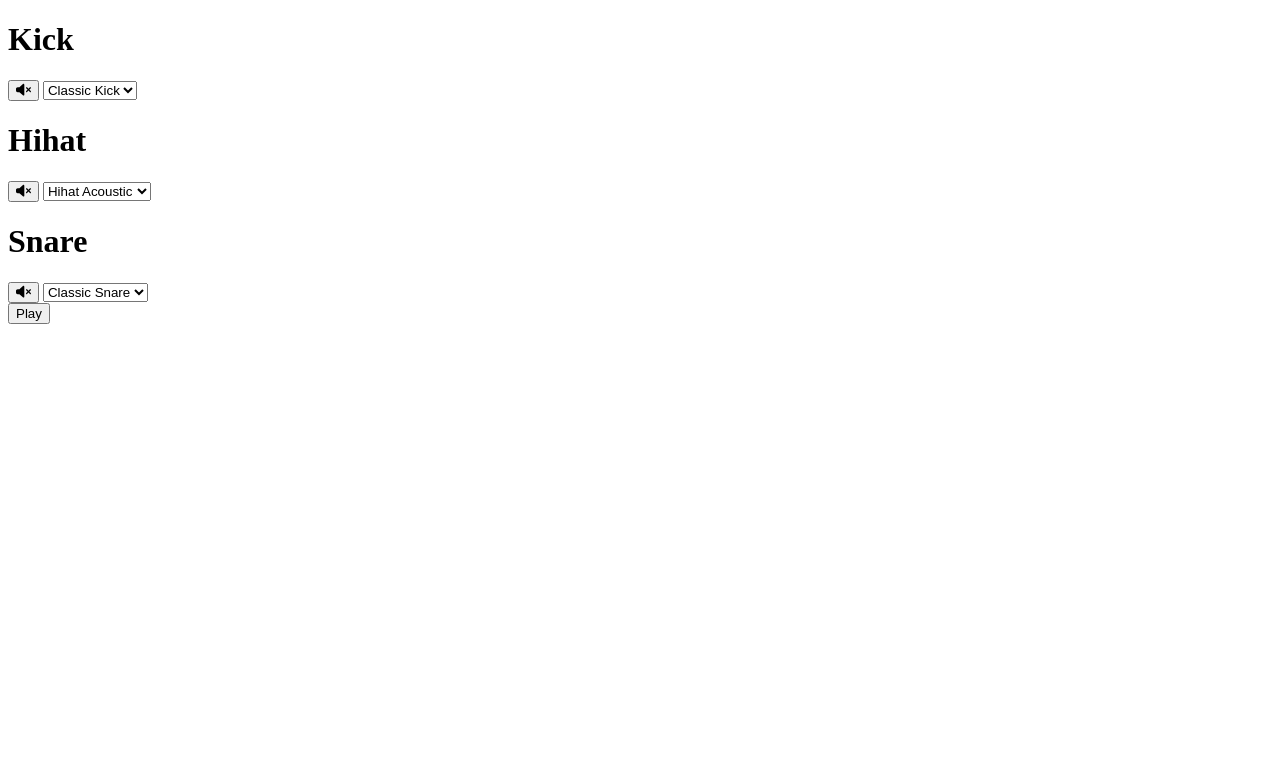
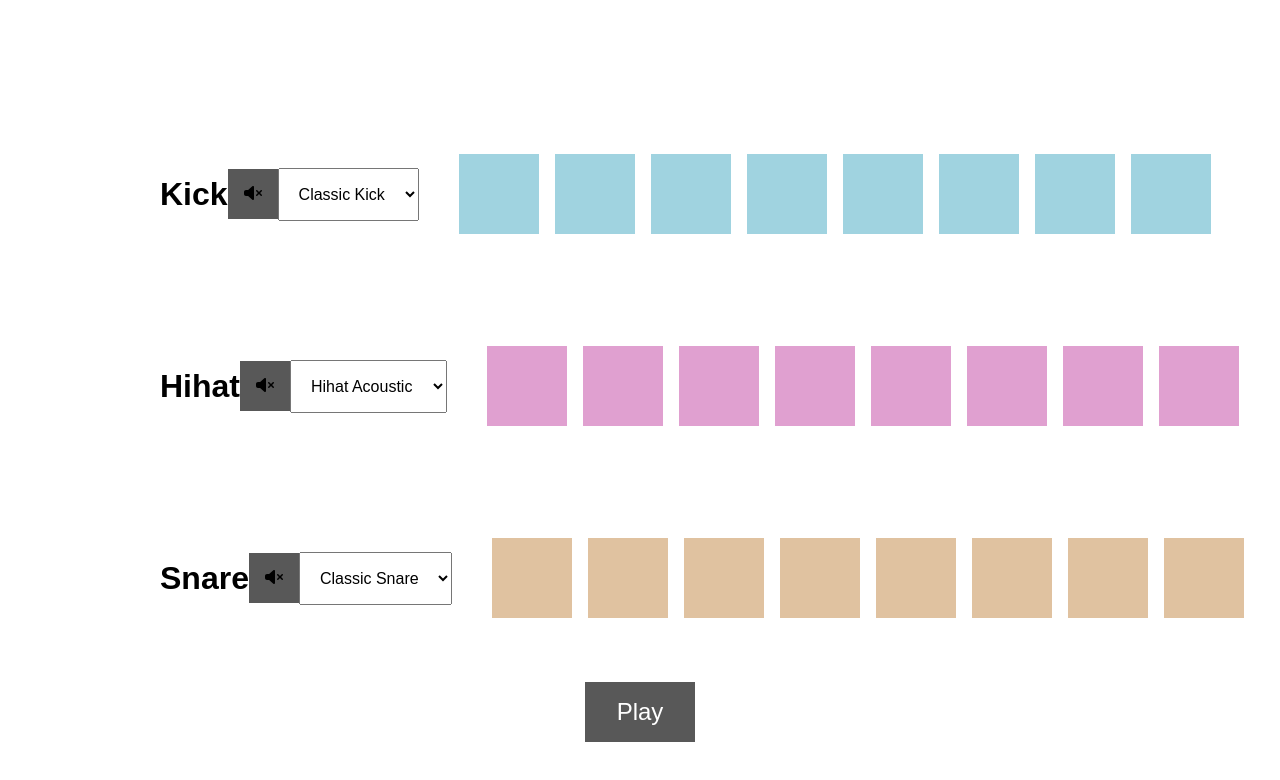
Before and after one commit to ahmed-khaled18/Beatmaker, a plain HTML site: page index.html in a window 1280 px wide. Drawn offline with Linux system fonts and the light colour scheme.

Commit message:
beatmaker styles

```diff
--- a/index.html
+++ b/index.html
@@ -78,8 +78,8 @@
           <div class="pad snare-pad b7"></div>
         </div>
       </div>
+      <button class="play">Play</button>
     </div>
-    <button class="play">Play</button>
     <audio src="./sounds/kick-classic.wav" class="kick-sound"></audio>
     <audio src="./sounds/hihat-acoustic01.wav" class="hihat-sound"></audio>
     <audio src="./sounds/snare-acoustic01.wav" class="snare-sound"></audio>
--- a/style.css
+++ b/style.css
@@ -0,0 +1,100 @@
+* {
+  margin: 0;
+  padding: 0;
+  box-sizing: border-box;
+}
+
+body {
+  font-family: sans-serif;
+}
+
+i,
+svg {
+  pointer-events: none;
+}
+
+.kick-pad,
+.snare-pad,
+.hihat-pad {
+  width: 5rem;
+  height: 5rem;
+  margin: 1rem 0.5rem;
+  cursor: pointer;
+}
+
+.kick-pad {
+  background: rgb(160, 211, 224);
+}
+.hihat-pad {
+  background: rgb(224, 160, 208);
+}
+.snare-pad {
+  background: rgb(224, 194, 160);
+}
+
+.kick-pad.active {
+  background: rgb(59, 197, 231);
+}
+.hihat-pad.active {
+  background: rgb(218, 58, 178);
+}
+.snare-pad.active {
+  background: rgb(241, 158, 64);
+}
+.sequencer {
+  display: flex;
+  min-height: 100vh;
+  flex-direction: column;
+  align-items: center;
+  justify-content: center;
+}
+.kick-track,
+.snare-track,
+.hihat-track {
+  display: flex;
+  justify-content: space-between;
+  align-items: center;
+  width: 80%;
+  margin-top: 5rem;
+}
+
+.kick,
+.snare,
+.hihat {
+  display: flex;
+}
+
+.controls {
+  display: flex;
+  justify-content: space-between;
+  align-items: center;
+  flex: 1;
+  margin: 0rem 2rem;
+}
+
+.controls button {
+  padding: 1rem;
+  border: none;
+  background: rgb(88, 88, 88);
+  font-size: 1rem;
+  cursor: pointer;
+  transition: all 0.5 ease;
+}
+.pad {
+  transition: all 0.5 ease;
+}
+
+.play {
+  padding: 1rem 2rem;
+  font-size: 1.5rem;
+  background: rgb(88, 88, 88);
+  color: white;
+  border: none;
+  cursor: pointer;
+  margin-top: 3rem;
+}
+
+select {
+  padding: 1rem;
+  font-size: 1rem;
+}
```
